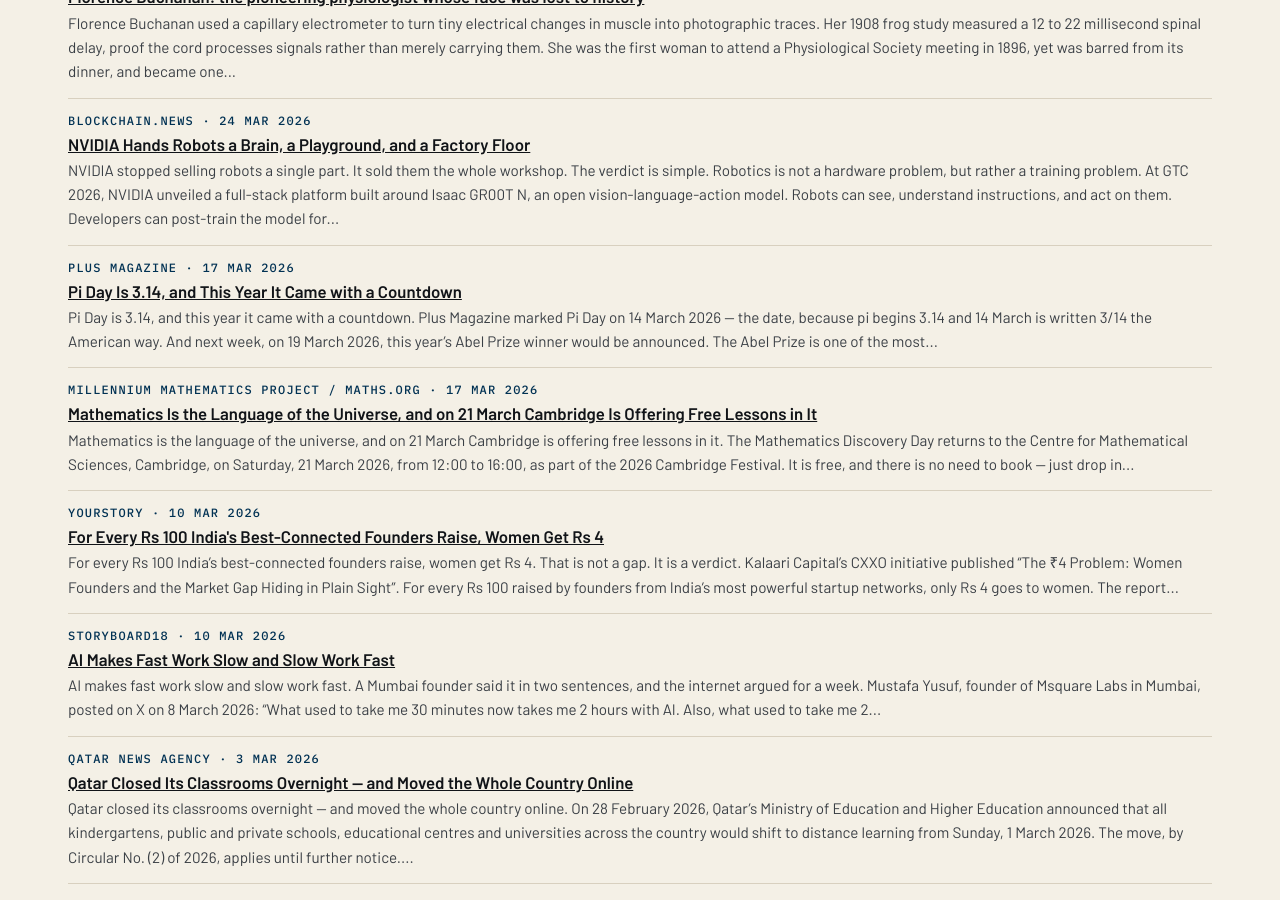
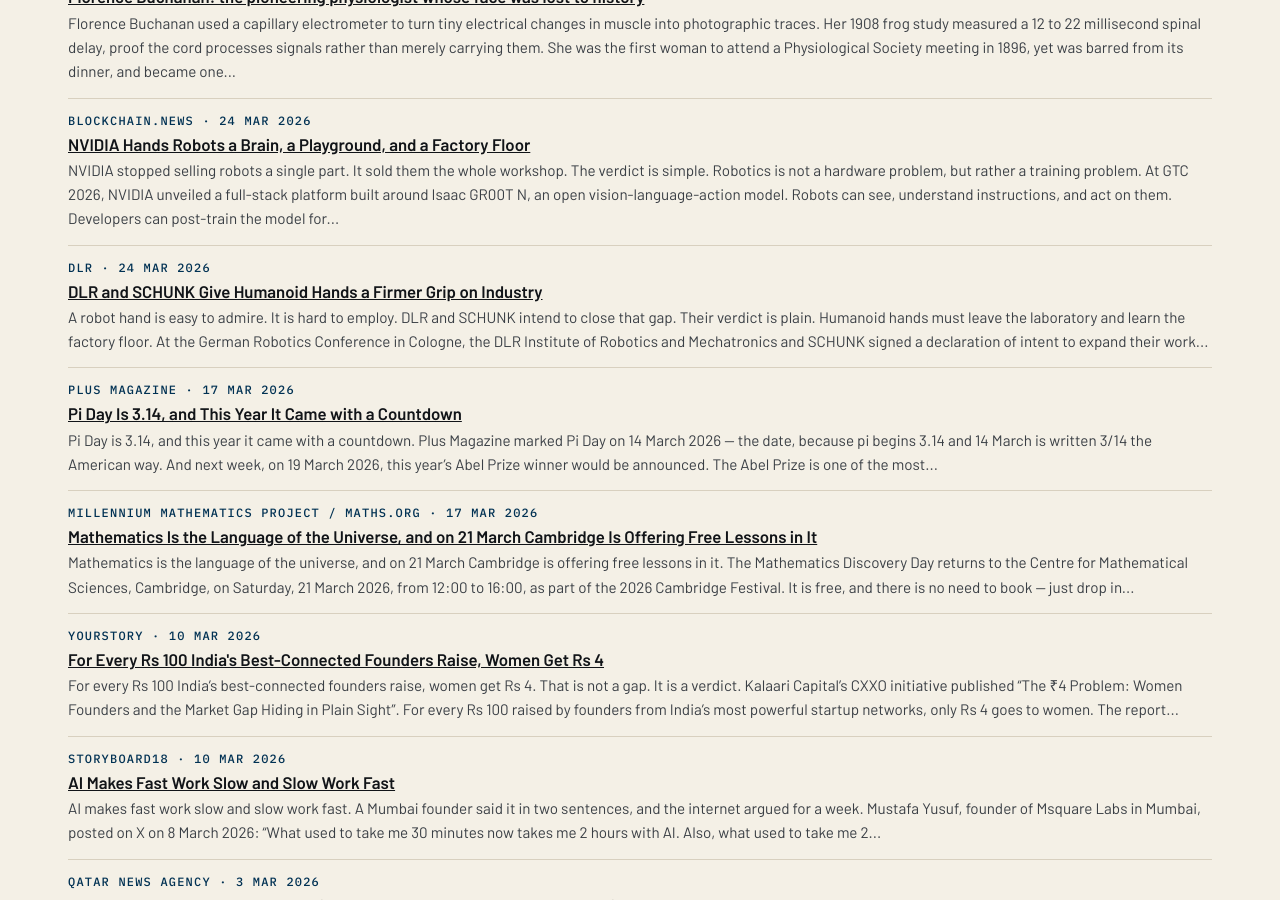
Before and after one commit to katz-news/katz.news, a Jekyll site: the page built from briefs/index.html, in a window 1280 px wide and 900 px high, scrolled down 14696 px. Built offline with Jekyll 4.4.1, drawn with Linux system fonts in a browser that asks for light colours.

Commit message:
Publish 2026-11-06

```diff
--- a/_data/build.yml
+++ b/_data/build.yml
@@ -1 +1 @@
-published_at: 2026-11-06T19:15:15Z
+published_at: 2026-11-06T19:16:12Z
--- /dev/null
+++ b/_posts/briefs/2026-11-06-dlr-and-schunk-give-humanoid-hands-a-firmer-grip-on-industry.md
@@ -0,0 +1,21 @@
+---
+published: true
+title: DLR and SCHUNK Give Humanoid Hands a Firmer Grip on Industry
+date: 2026-03-24
+section: technology
+source_name: DLR
+source_url: https://www.dlr.de/en/rm/latest/news/2026/cooperation-with-schunk
+---
+A robot hand is easy to admire. It is hard to employ.
+
+DLR and SCHUNK intend to close that gap. Their verdict is plain. Humanoid hands must leave the laboratory and learn the factory floor.
+
+At the German Robotics Conference in Cologne, the DLR Institute of Robotics and Mechatronics and SCHUNK signed a declaration of intent to expand their work on humanoid robotic hands. The aim is faster technology transfer and finer motor skills for new automation tasks.
+
+The partnership is not new. The two sides have worked together for around 20 years. What is new is the urgency.
+
+DLR technology will go into SCHUNK's new modular, anthropomorphic five-finger gripper hand. The hand is designed for human-like dexterity, above all for fine manipulation in demanding industrial work. SCHUNK will bundle its humanoid work in a newly founded tech spin-off.
+
+Prof. Dr. Alin Albu-Schäffer, director of the DLR institute, signed alongside Timo Gessmann, SCHUNK's chief technology officer. Gessmann put it plainly. Strong partnerships, speed, and focus bring robotics into application.
+
+Germany talks often about research excellence. This is research with a deadline: dexterous, deliberate, and distinctly industrial.
```
